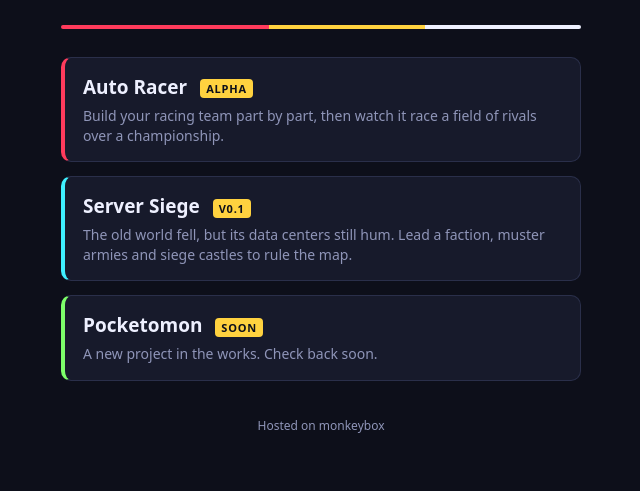
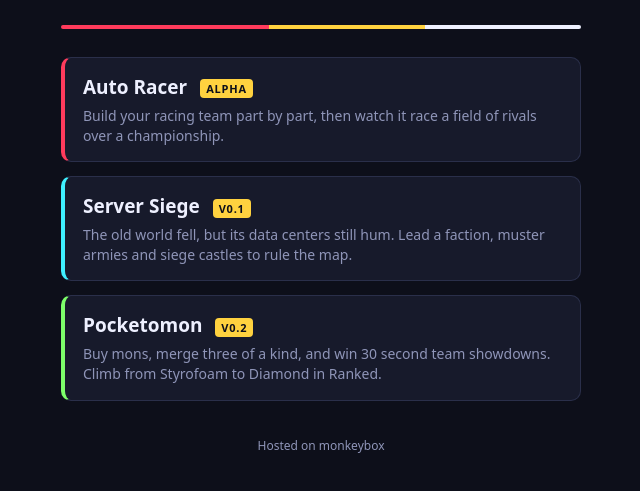
Before and after one commit to nickvmprojects/vmhub, a plain HTML site: page index.html in a window 1280 px wide. Shown: the part 105-596 px from the top of the page, without its empty margins (319-959 px from the left). Drawn offline with Linux system fonts and the light colour scheme.

Commit message:
Hub: Pocketomon card now live (v0.2)
Co-Authored-By: Claude Opus 5.5 <noreply@anthropic.com>
Claude-Session: https://claude.ai/code/session_01Vv1gCLP877w7hvCFepDjD5

```diff
--- a/index.html
+++ b/index.html
@@ -45,8 +45,8 @@
   </a>
 
   <a class="card" href="/pocketomon/" style="border-left-color:#7dff6a">
-    <div class="name">Pocketomon <span class="tag">soon</span></div>
-    <div class="desc">A new project in the works. Check back soon.</div>
+    <div class="name">Pocketomon <span class="tag">v0.2</span></div>
+    <div class="desc">Buy mons, merge three of a kind, and win 30 second team showdowns. Climb from Styrofoam to Diamond in Ranked.</div>
   </a>
 
   <footer>Hosted on monkeybox</footer>
```
